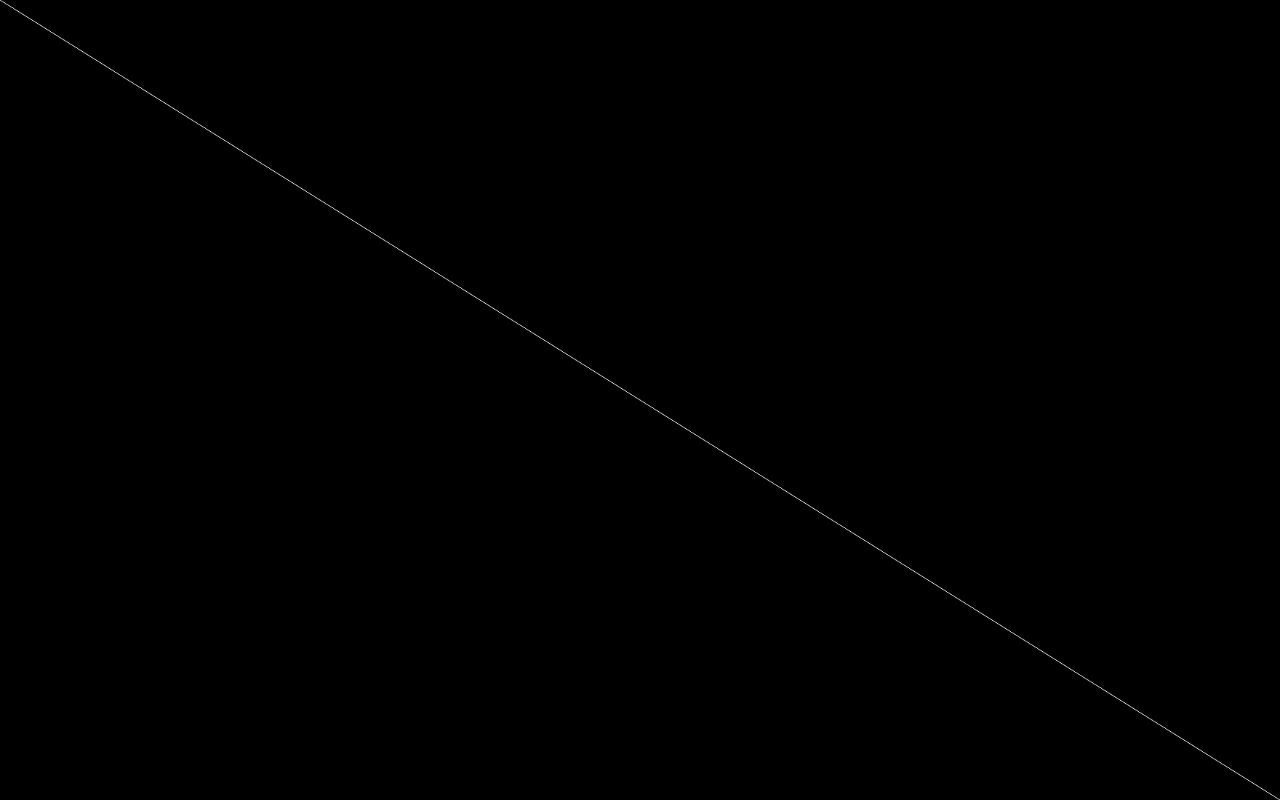
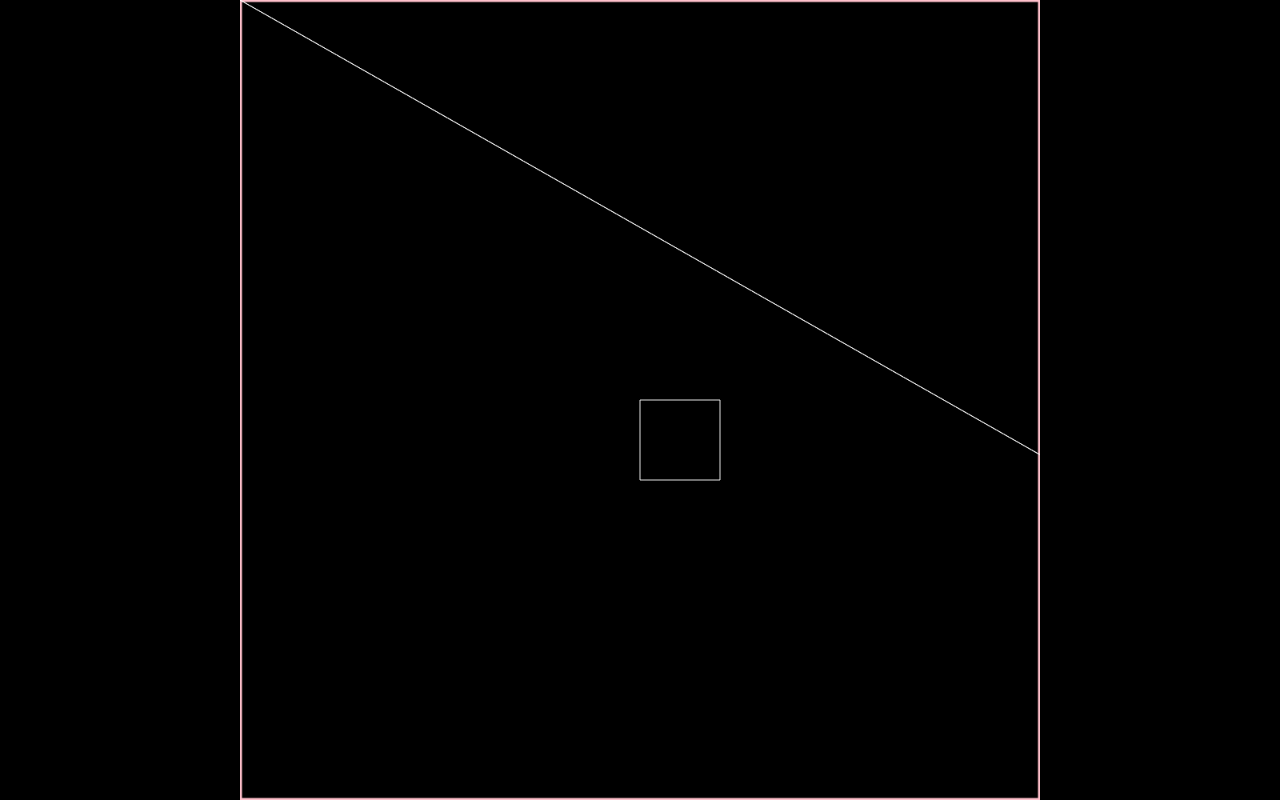
Before and after one commit to stormhaul/Sandbox, a plain HTML site: page linked-node-graph/index.html in a window 1280 px wide. Drawn offline with Linux system fonts and the light colour scheme.

Commit message:
added some functionality to the renderer

```diff
--- a/linked-node-graph/index.html
+++ b/linked-node-graph/index.html
@@ -1,4 +1,4 @@
-<canvas id="canvas" width="1900" height="1080"></canvas>
+<canvas id="canvas" width="1000" height="1000"></canvas>
 <style media="screen">
   * {
     margin: 0;
@@ -7,8 +7,7 @@
     background: black;
   }
   #canvas {
-    width: 100%;
-    height: 100%;
+    margin: 0 auto;
   }
 </style>
 
@@ -17,5 +16,7 @@
 
 <script type="text/javascript">
     let r = new Renderer(configuration);
+    r.redrawCanvas();
     r.drawLine({x:0,y:0}, {x:1900, y:1080});
+    r.drawRect({x:500,y:500}, 100, 100);
 </script>
--- a/linked-node-graph/renderer/Renderer.js
+++ b/linked-node-graph/renderer/Renderer.js
@@ -5,6 +5,16 @@ let Renderer = function(configuration) {
 
   r.canvas = document.getElementById(configuration.defaults.ids.canvas);
   r.ctx    = r.canvas.getContext('2d');
+
+  r.redrawCanvas = function() {
+    let wheight = window.innerHeight;
+    let wwidth  = window.innerWidth;
+
+    let min_size = Math.min(wheight, wwidth);
+    let margin   = Math.abs(wwidth - wheight) / 2;
+    this.canvas.style = 'width: ' + min_size + 'px; height: ' + min_size + 'px; margin: 0 ' + margin;
+    this.drawRect({x:1,y:1}, 998, 998, "pink", 3);
+  }
 
   r.drawLine = function(start, end, color=configuration.defaults.colors.line, width=configuration.defaults.widths.line) {
     this.ctx.strokeStyle = color;
@@ -15,5 +25,12 @@ let Renderer = function(configuration) {
     this.ctx.stroke();
   }
 
+  r.drawRect = function (origin, width, length, color=configuration.defaults.colors.line, lineWidth=configuration.defaults.widths.line) {
+    this.ctx.strokeStyle = color;
+    this.ctx.lineWidth   = lineWidth;
+    this.ctx.rect(origin.x, origin.y, width, length);
+    this.ctx.stroke();
+  }
+
   return r;
 }
```
